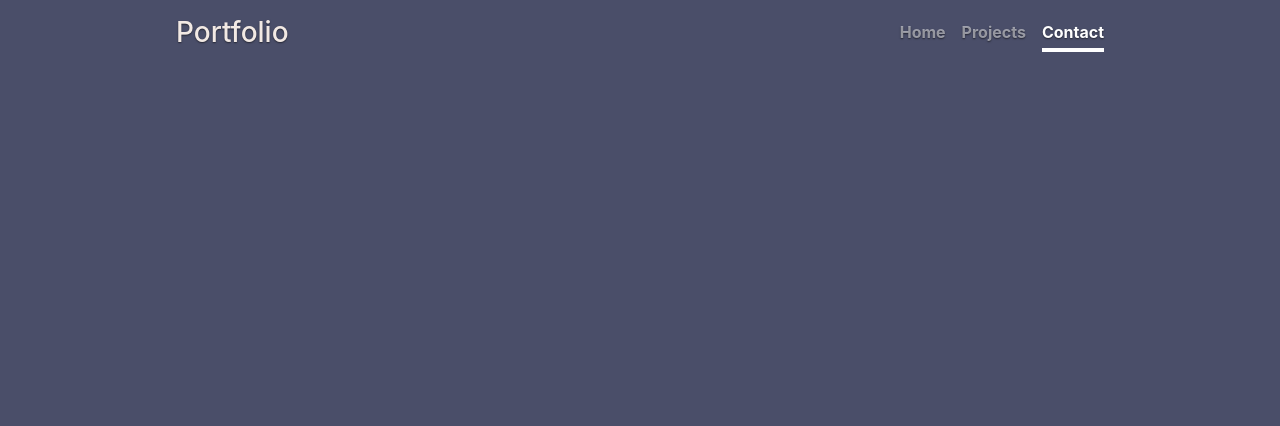
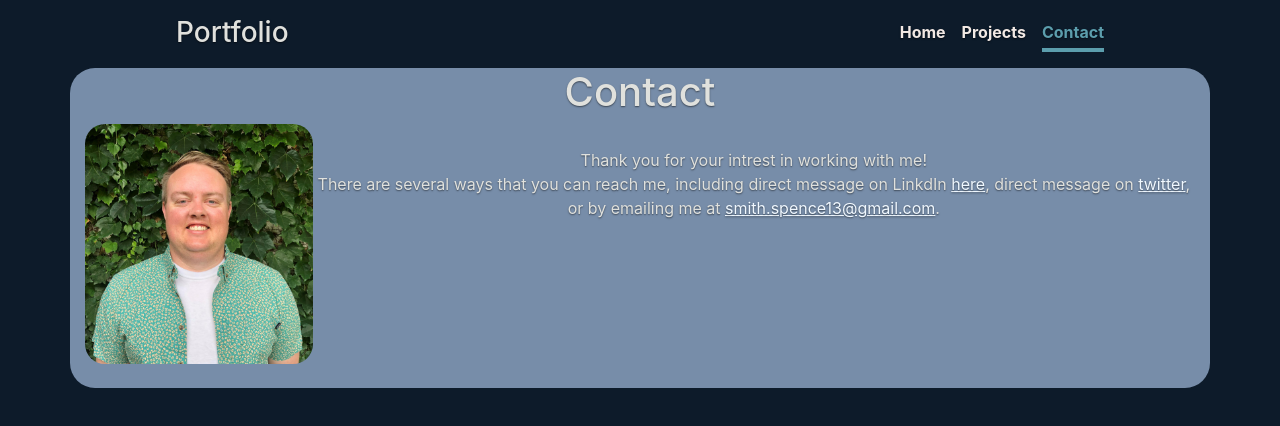
Before and after one commit to spencer-alan/portfolio-starter, a React (Create React App) app: page /contact in a window 1280 px wide. Shown: the top 426 px of the page. Built offline with nearby package versions, Linux system fonts and the light colour scheme.

Commit message:
style update and basic contact page

```diff
--- /dev/null
+++ b/src/components/Info/contactInfo.js
@@ -0,0 +1,21 @@
+import React from "react";
+import "./contactInfoStyle.css";
+import profilePic from "../../images/profile_pic1_medium.jpg";
+
+function contactInfo() {
+  return (
+    <>
+      <h1 className="title">Contact</h1>
+      <img src={profilePic} alt="Profile" />
+      <br />
+      <p>
+        Thank you for your intrest in working with me!<br />
+        There are several ways that you can reach me, including direct message on LinkdIn <a className="contact" href="https://www.linkedin.com/in/spencer-smith-7b68461a6/">here</a>,
+        direct message on <a className="contact" href="https://twitter.com/b1acksmyth">twitter</a>,
+        or by emailing me at <a className="contact" href="mailto:smith.spence13@gmail.com">smith.spence13@gmail.com</a>.
+      </p>
+    </>
+  )
+}
+
+export default contactInfo;
--- /dev/null
+++ b/src/components/Info/contactInfoStyle.css
@@ -0,0 +1,11 @@
+img {
+  max-height: 15rem;
+  max-width: 15rem;
+  float: left;
+  border-radius: 20px;
+}
+
+.contact {
+  color: aliceblue;
+  text-decoration: underline;
+}
--- a/src/components/Jumbotron/Jumbotron.js
+++ b/src/components/Jumbotron/Jumbotron.js
@@ -8,7 +8,7 @@ function Jumbotron() {
         <h1>Projects</h1>
         <p className="lead text-muted">Welcome to my projects page! Here you will find a collection of projects that I have worked on with a link to see the deployed applications for yourself.</p>
         <p>
-          <a href="#" className="btn btn-secondary my-2">Github Page</a>
+          <a href="https://github.com/spencer-alan" className="btn btn-secondary my-2">Github Page</a>
         </p>
       </div>
     </section>
--- a/src/components/Nav/navStyle.css
+++ b/src/components/Nav/navStyle.css
@@ -23,18 +23,9 @@ a:hover {
 /*
  * Base structure
  */
-
-html,
-body {
-  height: 100%;
-  background-color: #4A4E69;
-  text-align: center;
-}
-
 body {
   display: -ms-flexbox;
   display: flex;
-  color: #F2E9E4;
   text-shadow: 0 .05rem .1rem rgba(0, 0, 0, .5);
   /* box-shadow: inset 0 0 5rem rgba(0, 0, 0, .5); */
 }
@@ -58,8 +49,6 @@ body {
 .nav-masthead .nav-link {
   padding: .25rem 0;
   font-weight: 700;
-  color: rgba(255, 255, 255, .5);
-  background-color: transparent;
   border-bottom: .25rem solid transparent;
 }
 
@@ -73,8 +62,8 @@ body {
 }
 
 .nav-masthead .active {
-  color: #fff;
-  border-bottom-color: #fff;
+  color: #5C9EAD;
+  border-bottom-color: #5C9EAD;
 }
 
 @media (min-width: 48em) {
--- a/src/index.css
+++ b/src/index.css
@@ -32,6 +32,7 @@ code {
 html,
 body {
   height: 100%;
-  background-color: #4A4E69;
+  background-color: #0d1b2a;
   text-align: center;
+  color: #e0e1dd;
 }
--- a/src/pages/Contact.js
+++ b/src/pages/Contact.js
@@ -1,14 +1,14 @@
 import React from "react";
 import Nav from "../components/Nav/Nav";
 import { Container } from "../components/Grid";
-import Form from "../components/Form/Form";
+import ContactInfo from "../components/Info/contactInfo";
 
 function Contact() {
   return (
     <>
       <Nav />
-      <Container>
-        <Form />
+      <Container style={{backgroundColor: "#778da9", borderRadius: "25px", height: "20rem"}}>
+        <ContactInfo />
       </Container>
     </>
   )
```
Also changed, not shown: src/images/profile_pic1_medium.jpg (added).
